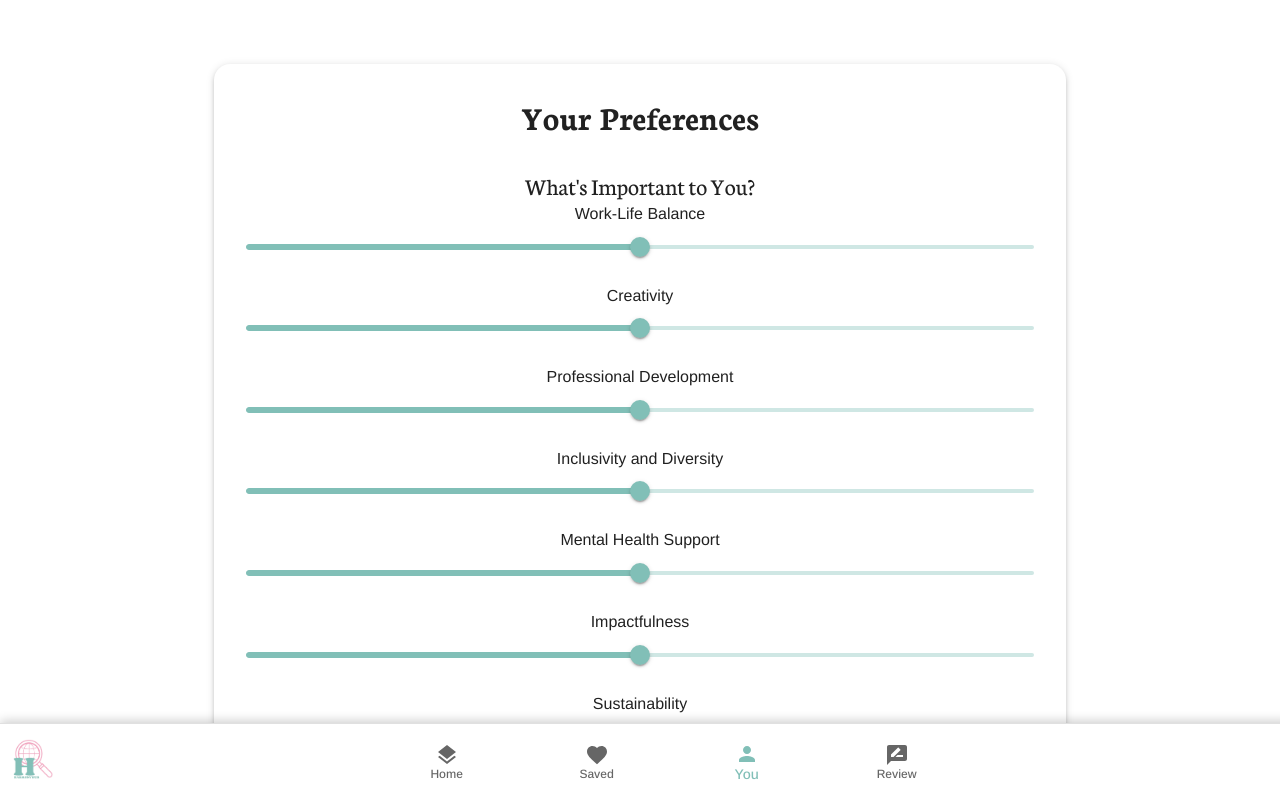
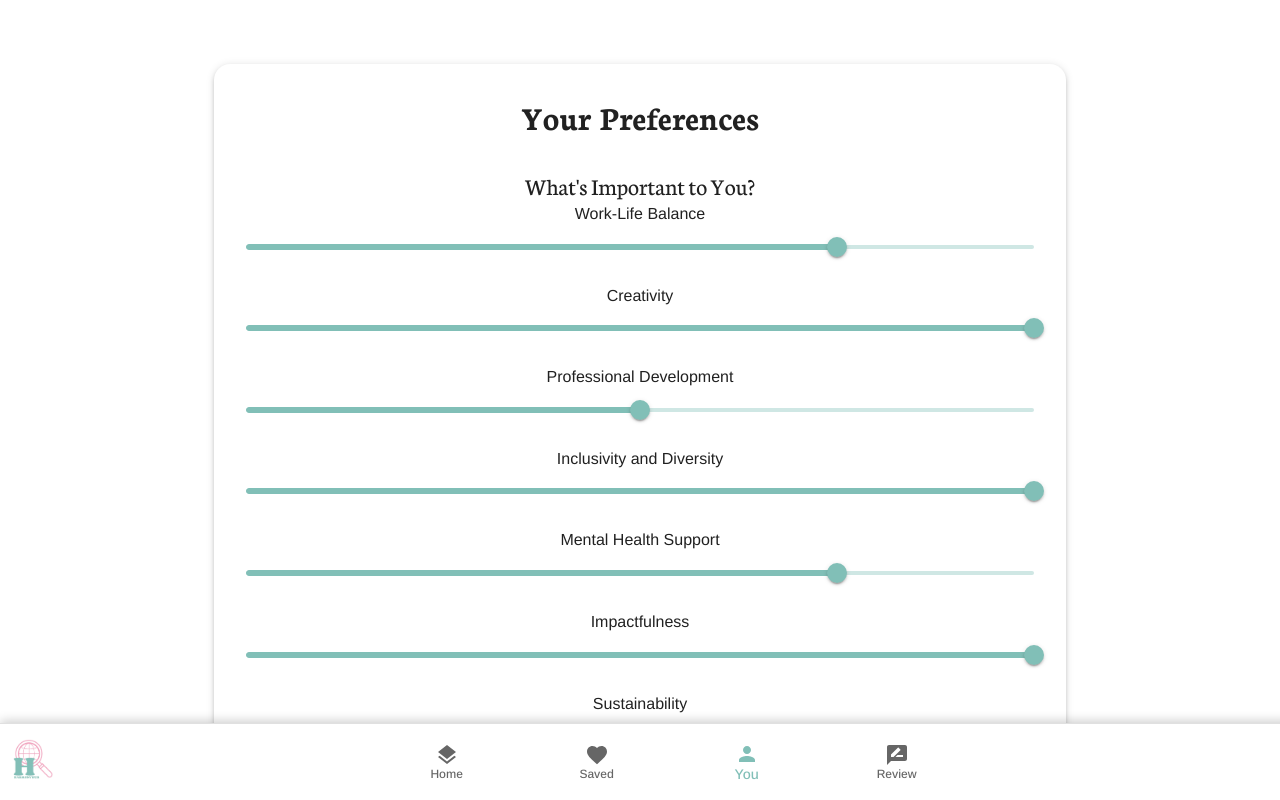
Before and after one commit to Papumaja/junction24, a React (Vite) app: page /employee/swipe in a window 1280 px wide. Both pictures are taken after a click on the button "You". Shown: the top 800 px of the page. Built offline with nearby package versions, Linux system fonts and the light colour scheme; a web font is replaced by a local one.

Commit message:
remove pading over stuff, better

```diff
--- a/src/components/EmployeeFormContent/EmployeeFormContent.jsx
+++ b/src/components/EmployeeFormContent/EmployeeFormContent.jsx
@@ -1,9 +1,6 @@
-// src/pages/EmployeeFormPage.js
-
-import React from 'react';
+import React, { useContext } from 'react';
 import { useForm, Controller } from 'react-hook-form';
 import { useNavigate } from 'react-router-dom';
-import { useContext } from 'react';
 import { EmployeeContext } from '../../context/EmployeeContext';
 import {
   Typography,
@@ -20,7 +17,6 @@ import {
   Box,
 } from '@mui/material';
 import { makeStyles } from '@mui/styles';
-import { Work, WorkOutline, Home, BusinessCenter } from '@mui/icons-material';
 
 const useStyles = makeStyles((theme) => ({
   root: {
@@ -48,63 +44,78 @@ const useStyles = makeStyles((theme) => ({
 
 export default function EmployeeFormContent() {
   const classes = useStyles();
-  const { control, handleSubmit } = useForm();
-  const { setEmployeeData } = useContext(EmployeeContext);
+  const { control, handleSubmit, setValue } = useForm();
+  const { setEmployee, employee } = useContext(EmployeeContext);
   const navigate = useNavigate();
 
+  // Set form fields with initial values from employee context
+  React.useEffect(() => {
+    if (employee) {
+      Object.keys(employee).forEach((key) => {
+        setValue(key, employee[key]);
+      });
+    }
+  }, [employee, setValue]);
+
   const onSubmit = (data) => {
-    setEmployeeData(data);
-    navigate('/'); // Redirect to home or another page
+    setEmployee(data); // Update employee context
+    navigate('/'); // Redirect after submission
   };
 
   return (
-    <div>
     <Container maxWidth="md">
       <Paper className={classes.root}>
         <Typography variant="h4" className={classes.header}>
           Your Preferences
         </Typography>
         <form onSubmit={handleSubmit(onSubmit)}>
-            {/* 1. Importance Ratings */}
+          {/* Importance Ratings */}
           <div className={classes.section}>
             <Typography variant="h5">What's Important to You?</Typography>
             <Grid container spacing={2}>
               {[
-                  'Work-Life Balance',
-                  'Creativity',
-                  'Professional Development',
-                  'Inclusivity and Diversity',
-                  'Mental Health Support',
-                  'Impactfulness',
-                  'Sustainability',
-                  'Recognition and Appreciation',
-                  'Transparent Communication',
-                  'Social Work Environment',
-                ].map((label, index) => (
-                  <Grid item xs={12} key={index}>
+                { name: 'workLifeBalance', label: 'Work-Life Balance' },
+                { name: 'creativity', label: 'Creativity' },
+                {
+                  name: 'professionalDevelopment',
+                  label: 'Professional Development',
+                },
+                {
+                  name: 'inclusivityAndDiversity',
+                  label: 'Inclusivity and Diversity',
+                },
+                { name: 'mentalHealthSupport', label: 'Mental Health Support' },
+                { name: 'impactfulness', label: 'Impactfulness' },
+                { name: 'sustainability', label: 'Sustainability' },
+                {
+                  name: 'recognitionAndAppreciation',
+                  label: 'Recognition and Appreciation',
+                },
+                {
+                  name: 'transparentCommunication',
+                  label: 'Transparent Communication',
+                },
+                {
+                  name: 'socialWorkEnvironment',
+                  label: 'Social Work Environment',
+                },
+              ].map((item) => (
+                <Grid item xs={12} key={item.name}>
                   <Controller
-                      name={label.replace(/\s+/g, '').toLowerCase()}
+                    name={item.name}
                     control={control}
-                      defaultValue={3}
+                    defaultValue={employee[item.name] || 3}
                     render={({ field }) => (
                       <Box sx={{ width: '100%' }}>
-                          <Typography gutterBottom>{label}</Typography>
+                        <Typography gutterBottom>{item.label}</Typography>
                         <Slider
                           {...field}
-                            value={field.value || 3}
+                          value={field.value || employee[item.name] || 3}
                           onChange={(_, value) => field.onChange(value)}
                           step={1}
                           min={1}
                           max={5}
                           valueLabelDisplay="auto"
-                            sx={{
-                              color: 'primary.main',
-                              '& .MuiSlider-markLabel': {
-                                fontSize: '0.8rem',
-                                whiteSpace: 'normal',
-                                textAlign: 'center',
-                              },
-                            }}
                         />
                       </Box>
                     )}
@@ -114,7 +125,7 @@ export default function EmployeeFormContent() {
             </Grid>
           </div>
 
-            {/* 2. Preference Scales */}
+          {/* Work Style Preferences */}
           <div className={classes.section}>
             <Typography variant="h5">Your Work Style</Typography>
             <Grid container spacing={2}>
@@ -131,12 +142,12 @@ export default function EmployeeFormContent() {
                   name: 'independenceCollaboration',
                   labels: ['Independence', 'Collaboration'],
                 },
-                ].map((item, index) => (
-                  <Grid item xs={12} key={index}>
+              ].map((item) => (
+                <Grid item xs={12} key={item.name}>
                   <Controller
                     name={item.name}
                     control={control}
-                      defaultValue={3}
+                    defaultValue={employee[item.name] || 3}
                     render={({ field }) => (
                       <Box>
                         <div className={classes.sliderLabel}>
@@ -145,19 +156,12 @@ export default function EmployeeFormContent() {
                         </div>
                         <Slider
                           {...field}
-                            value={field.value || 3}
+                          value={field.value || employee[item.name] || 3}
                           onChange={(_, value) => field.onChange(value)}
                           step={1}
-                            marks={[
-                              { value: 1, label: '' },
-                              { value: 5, label: '' },
-                            ]}
                           min={1}
                           max={5}
                           valueLabelDisplay="auto"
-                            sx={{
-                              color: 'secondary.main',
-                            }}
                         />
                       </Box>
                     )}
@@ -167,11 +171,10 @@ export default function EmployeeFormContent() {
             </Grid>
           </div>
 
-            {/* 3. Preferences with Options */}
+          {/* Preferences with Options */}
           <div className={classes.section}>
             <Typography variant="h5">Preferences</Typography>
             <Grid container spacing={2}>
-                {/* Work Location Preference */}
               <Grid item xs={12}>
                 <FormLabel component="legend">
                   Work Location Preference
@@ -179,30 +182,32 @@ export default function EmployeeFormContent() {
                 <Controller
                   name="workLocationPreference"
                   control={control}
-                    defaultValue="onsite"
+                  defaultValue={employee.workLocationPreference || 'onsite'}
                   render={({ field }) => (
-                      <RadioGroup row {...field}>
+                    <RadioGroup
+                      row
+                      {...field}
+                      sx={{ justifyContent: 'center' }}
+                    >
                       <FormControlLabel
                         value="onsite"
-                          control={<Radio color="primary" />}
+                        control={<Radio />}
                         label="On-site"
                       />
                       <FormControlLabel
                         value="remote"
-                          control={<Radio color="primary" />}
+                        control={<Radio />}
                         label="Remote"
                       />
                       <FormControlLabel
-                          value="hybrid"
-                          control={<Radio color="primary" />}
+                        value="both"
+                        control={<Radio />}
                         label="Both OK"
                       />
                     </RadioGroup>
                   )}
                 />
               </Grid>
-
-                {/* Employment Type Preference */}
               <Grid item xs={12}>
                 <FormLabel component="legend">
                   Employment Type Preference
@@ -210,22 +215,26 @@ export default function EmployeeFormContent() {
                 <Controller
                   name="employmentTypePreference"
                   control={control}
-                    defaultValue="fullTime"
+                  defaultValue={employee.employmentTypePreference || 'fullTime'}
                   render={({ field }) => (
-                      <RadioGroup row {...field}>
+                    <RadioGroup
+                      row
+                      {...field}
+                      sx={{ justifyContent: 'center' }}
+                    >
                       <FormControlLabel
                         value="fullTime"
-                          control={<Radio color="primary" />}
+                        control={<Radio />}
                         label="Full-time"
                       />
                       <FormControlLabel
                         value="partTime"
-                          control={<Radio color="primary" />}
+                        control={<Radio />}
                         label="Part-time"
                       />
                       <FormControlLabel
                         value="both"
-                          control={<Radio color="primary" />}
+                        control={<Radio />}
                         label="Both OK"
                       />
                     </RadioGroup>
@@ -235,16 +244,15 @@ export default function EmployeeFormContent() {
             </Grid>
           </div>
 
-            {/* 4. Basic Information */}
+          {/* Basic Information */}
           <div className={classes.section}>
-              <Typography variant="h5">Tell Us About Yourself</Typography>
+            <Typography variant="h5" sx={{ marginBottom: '30px' }}>Tell Us About Yourself</Typography>
             <Grid container spacing={2}>
-                {/* Years of Experience */}
               <Grid item xs={12} sm={6}>
                 <Controller
                   name="yearsOfExperience"
                   control={control}
-                    defaultValue=""
+                  defaultValue={employee.yearsOfExperience || ''}
                   render={({ field }) => (
                     <TextField
                       {...field}
@@ -256,13 +264,13 @@ export default function EmployeeFormContent() {
                   )}
                 />
               </Grid>
-
-                {/* Locations */}
               <Grid item xs={12} sm={6}>
                 <Controller
                   name="locations"
                   control={control}
-                    defaultValue=""
+                  defaultValue={
+                    employee.locations ? employee.locations.join(', ') : ''
+                  }
                   render={({ field }) => (
                     <TextField
                       {...field}
@@ -274,13 +282,13 @@ export default function EmployeeFormContent() {
                   )}
                 />
               </Grid>
-
-                {/* Languages */}
               <Grid item xs={12} sm={6}>
                 <Controller
                   name="languages"
                   control={control}
-                    defaultValue=""
+                  defaultValue={
+                    employee.languages ? employee.languages.join(', ') : ''
+                  }
                   render={({ field }) => (
                     <TextField
                       {...field}
@@ -292,13 +300,11 @@ export default function EmployeeFormContent() {
                   )}
                 />
               </Grid>
-
-                {/* Education */}
               <Grid item xs={12} sm={6}>
                 <Controller
                   name="education"
                   control={control}
-                    defaultValue=""
+                  defaultValue={employee.education || ''}
                   render={({ field }) => (
                     <TextField
                       {...field}
@@ -326,6 +332,5 @@ export default function EmployeeFormContent() {
         </form>
       </Paper>
     </Container>
-    </div>
   );
 }
--- a/src/components/SwipeCard/SwipeCardBase.css
+++ b/src/components/SwipeCard/SwipeCardBase.css
@@ -9,5 +9,4 @@
 
   .no-more-cards {
     text-align: center;
-    margin-top: 20%;
   }
--- a/src/components/SwipeCard/SwipeCardBase.jsx
+++ b/src/components/SwipeCard/SwipeCardBase.jsx
@@ -146,7 +146,7 @@ export default function SwipeCardBase() {
 
     return (
       <div className="no-more-cards">
-        <Typography variant="h5">No more cards</Typography>
+
         {swipedRightCards.length > 0 ? (
           <SwipedRightCardsList cards={swipedRightCards} />
         ) : (
--- a/src/context/EmployeeContext.jsx
+++ b/src/context/EmployeeContext.jsx
@@ -60,7 +60,7 @@ export function EmployeeProvider({ children }) {
 
 
   return (
-    <EmployeeContext.Provider value={{ employee }}>
+    <EmployeeContext.Provider value={{ employee, setEmployee }}>
       {children}
     </EmployeeContext.Provider>
   );
```
Lines whose indentation alone changed are shown as unchanged.
